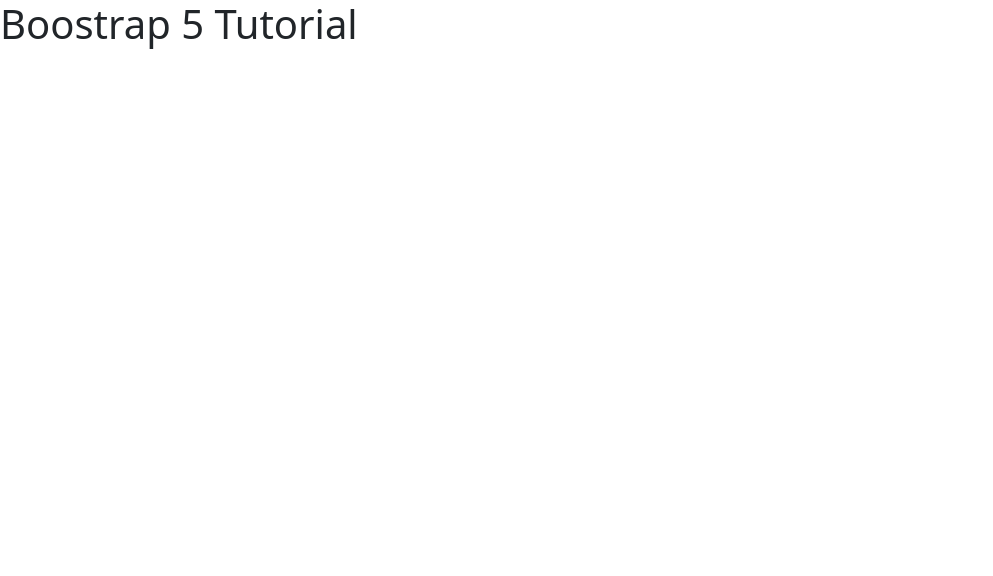
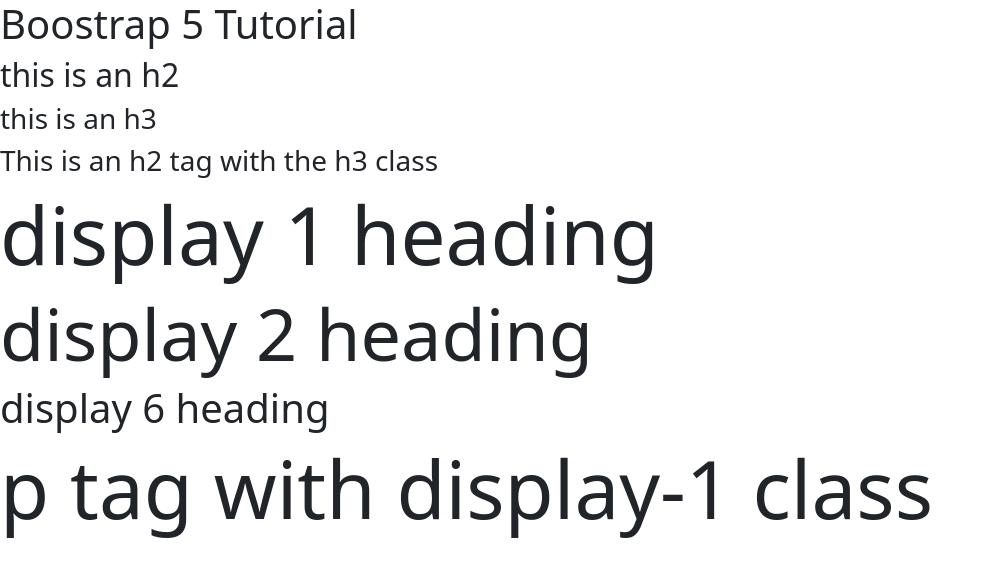
Before and after one commit to Ge0rgEdward/Bootstrap5, a plain HTML site: page index.html in a window 1280 px wide. Shown: the whole page, without its empty margins (0-993 px from the left). Drawn offline with nearby package versions, Linux system fonts and the light colour scheme.

Commit message:
esimene teooria

```diff
--- a/index.html
+++ b/index.html
@@ -8,6 +8,21 @@
 </head>
 <body>
   <h1>Boostrap 5 Tutorial</h1>
+  <h2>this is an h2</h2>
+  <h3>this is an h3</h3>
+  <h2 class="h3">This is an h2 tag with the h3 class</h2>
+
+
+  <!-- dipslay headings -->
+
+  <h1 class="display-1">display 1 heading</h1>
+  <h1 class="display-2">display 2 heading</h1>
+  <h1 class="display-6">display 6 heading</h1>
+  <p class="display-1">p tag with display-1 class</p>
+
+  <!-- lead text and alignment -->
+
+
 
   <script src="https://cdn.jsdelivr.net/npm/bootstrap@5.0.1/dist/js/bootstrap.bundle.min.js" integrity="sha384-gtEjrD/SeCtmISkJkNUaaKMoLD0//ElJ19smozuHV6z3Iehds+3Ulb9Bn9Plx0x4" crossorigin="anonymous"></script>
 </body>
```
